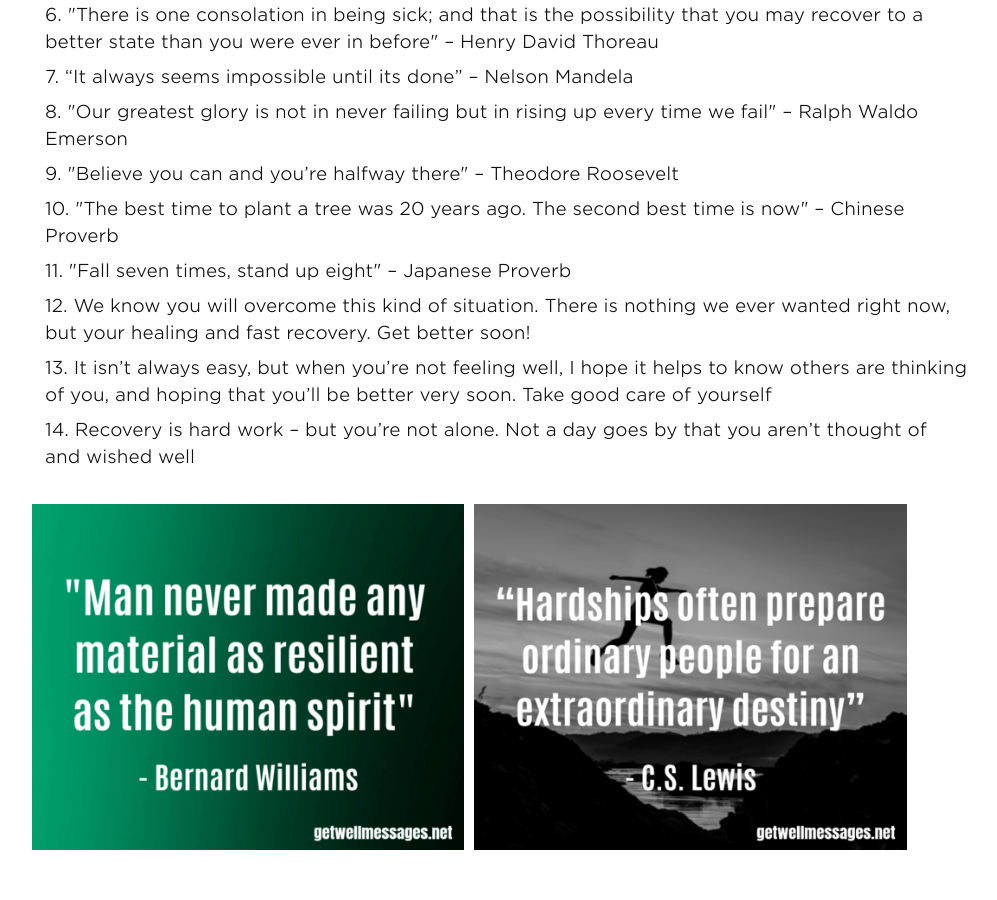
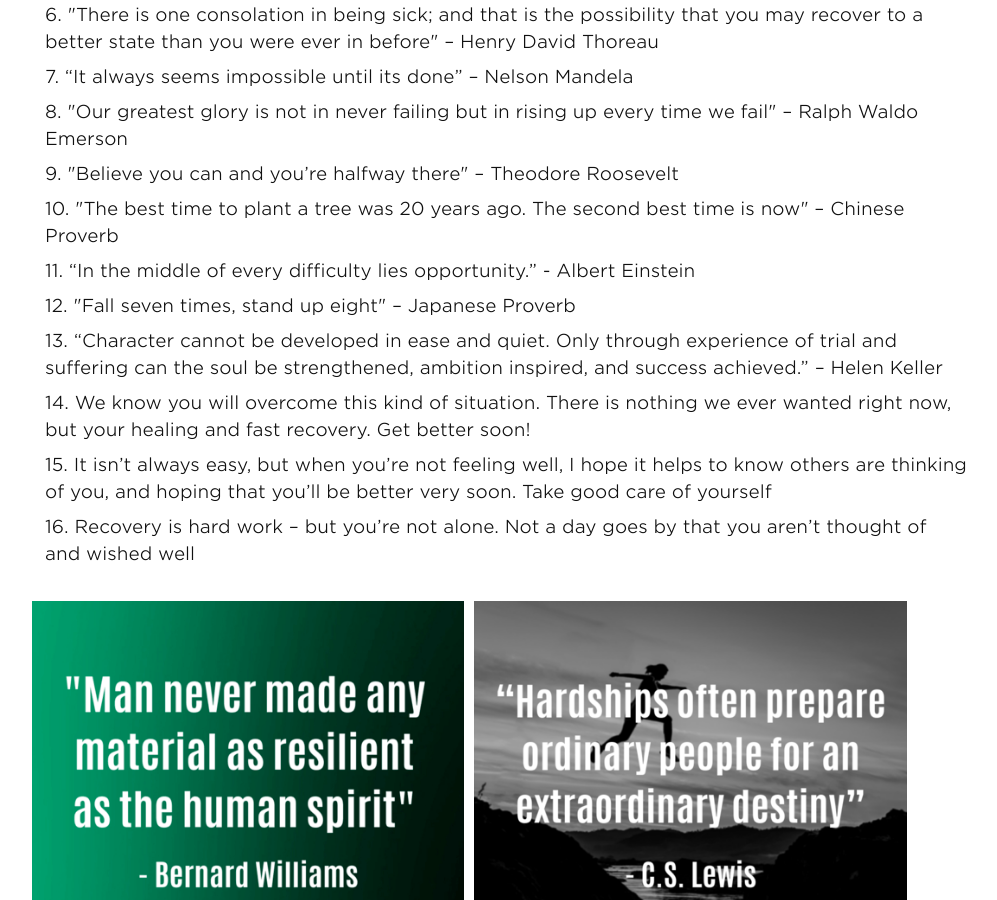
Before and after one commit to andyml123/andyml123.github.io, a Jekyll site: the page built from get-well-soon-quotes.md, in a window 1280 px wide and 900 px high, scrolled down 856 px. Shown: the whole window, without its empty margins (143-1140 px from the left). Built offline with Jekyll 4.4.1, drawn with Linux system fonts in a browser that asks for light colours; some of the changed text lies outside the part shown.

Commit message:
Update get-well-soon-quotes.md

```diff
--- a/get-well-soon-quotes.md
+++ b/get-well-soon-quotes.md
@@ -31,7 +31,9 @@ Sometimes the person who is sick needs some inspiration or motivation to feel be
 <li>"Our greatest glory is not in never failing but in rising up every time we fail" – Ralph Waldo Emerson</li>
 <li>"Believe you can and you’re halfway there" – Theodore Roosevelt</li>
 <li>"The best time to plant a tree was 20 years ago. The second best time is now" – Chinese Proverb</li>
+<li>“In the middle of every difficulty lies opportunity.” - Albert Einstein</li>
 <li>"Fall seven times, stand up eight" – Japanese Proverb</li>
+<li>“Character cannot be developed in ease and quiet. Only through experience of trial and suffering can the soul be strengthened, ambition inspired, and success achieved.” – Helen Keller</li>
 <li>We know you will overcome this kind of situation. There is nothing we ever wanted right now, but your healing and fast recovery. Get better soon!</li>
 <li>It isn’t always easy, but when you’re not feeling well, I hope it helps to know others are thinking of you, and hoping that you’ll be better very soon. Take good care of yourself</li>
 <li>Recovery is hard work – but you’re not alone. Not a day goes by that you aren’t thought of and wished well</li>
@@ -62,7 +64,9 @@ Being injured or sick is pretty much always miserable. No one ever has fun when
 <li>"Fear knocked on my door.. I opened it and there was nobody there" Unknown</li>
 <li>"It isn’t always easy, but when you’re not feeling well – hope it helps to know others are thinking of you – and hoping that you’ll be better very soon. Take good care of yourself" –Unknown</li>
 <li>"It is never too late to live happily ever after" – Unknown</li>
+<li>“Tough times don’t last, tough people do.” - Anonymous</li>
 <li>A bowl of warmth, a soft face, a new day. Some get-well thoughts sent your way. Feel better soon</li>
+<li>“Be strong because things will get better. It may be stormy now, but it never rains forever.” - Anonymous</li>
 <li>Little flowers are blooming and telling you to get well soon, so listen to them!</li>
 <li>Look outside - the sun is shining and spurring you on to get well!</li>
 <li>Just remember how everyione is looking forward to seeing you well again</li>
```
